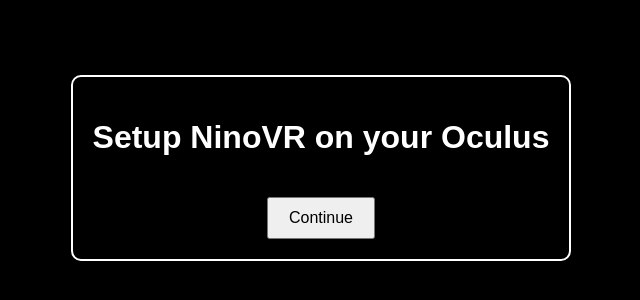
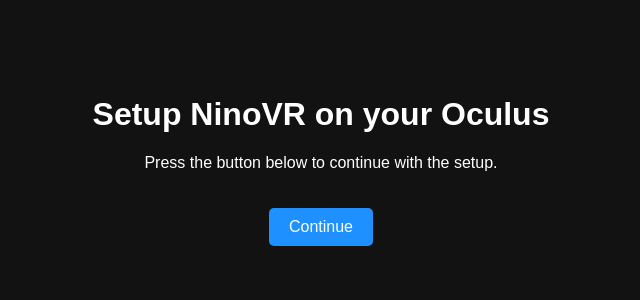
Before and after one commit to ninothepro/NinoVR, a plain HTML site: page index.html in a window 1280 px wide. Shown: the part 240-540 px from the top of the page, without its empty margins (319-959 px from the left). Drawn offline with Linux system fonts and the light colour scheme.

Commit message:
Update index.html

```diff
--- a/index.html
+++ b/index.html
@@ -4,53 +4,20 @@
     <meta charset="UTF-8">
     <meta name="viewport" content="width=device-width, initial-scale=1.0">
     <title>Setup NinoVR</title>
-    <style>
-        body {
-            font-family: Arial, sans-serif;
-            display: flex;
-            justify-content: center;
-            align-items: center;
-            height: 100vh;
-            background: #000;
-            color: #fff;
-            flex-direction: column;
-            text-align: center;
-        }
-        .container {
-            max-width: 600px;
-            padding: 20px;
-            border: 2px solid #fff;
-            border-radius: 10px;
-        }
-        button {
-            padding: 10px 20px;
-            font-size: 16px;
-            margin-top: 20px;
-        }
-    </style>
+    <link rel="stylesheet" href="style.css">
 </head>
 <body>
-    <div class="container">
+    <div class="setup-container">
         <h1>Setup NinoVR on your Oculus</h1>
-        <button id="continueBtn">Continue</button>
-        <div id="instructions" style="display: none;">
-            <p>Connect the Link cable to your computer and wait until the home page appears. Then press Desktop on the dock at the bottom.</p>
-            <button id="doneBtn">Done</button>
+        <div id="instructions">
+            <p>Press the button below to continue with the setup.</p>
+            <button id="continue-button">Continue</button>
         </div>
-        <p id="doneInstructions" style="display: none;">Press done from your Oculus when connected.</p>
+        <div id="link-instructions" style="display: none;">
+            <p>Connect the Link cable to your computer and wait until when the home page appears, then press 'Desktop' on the dock at the bottom.</p>
+            <button id="done-button">Done</button>
+        </div>
     </div>
-
-    <script>
-        document.getElementById('continueBtn').addEventListener('click', function() {
-            document.getElementById('continueBtn').style.display = 'none';
-            document.getElementById('instructions').style.display = 'block';
-        });
-
-        document.getElementById('doneBtn').addEventListener('click', function() {
-            document.getElementById('instructions').style.display = 'none';
-            document.getElementById('doneInstructions').style.display = 'block';
-            setTimeout(function() {
-                window.location.href = 'home.html';
-            }, 2000); // Redirect to home.html after 2 seconds
-        });
-    </
+    <script src="script.js"></script>
+</body>
+</html>
```
